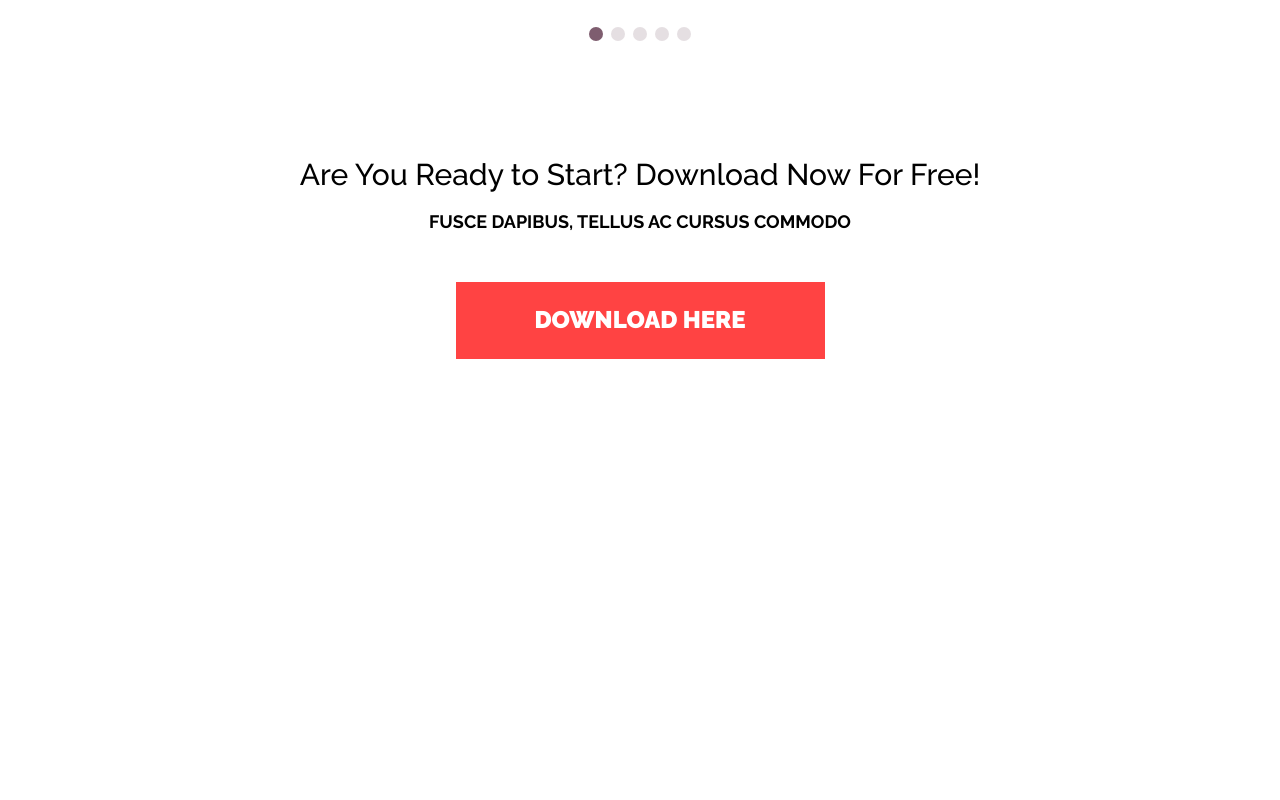
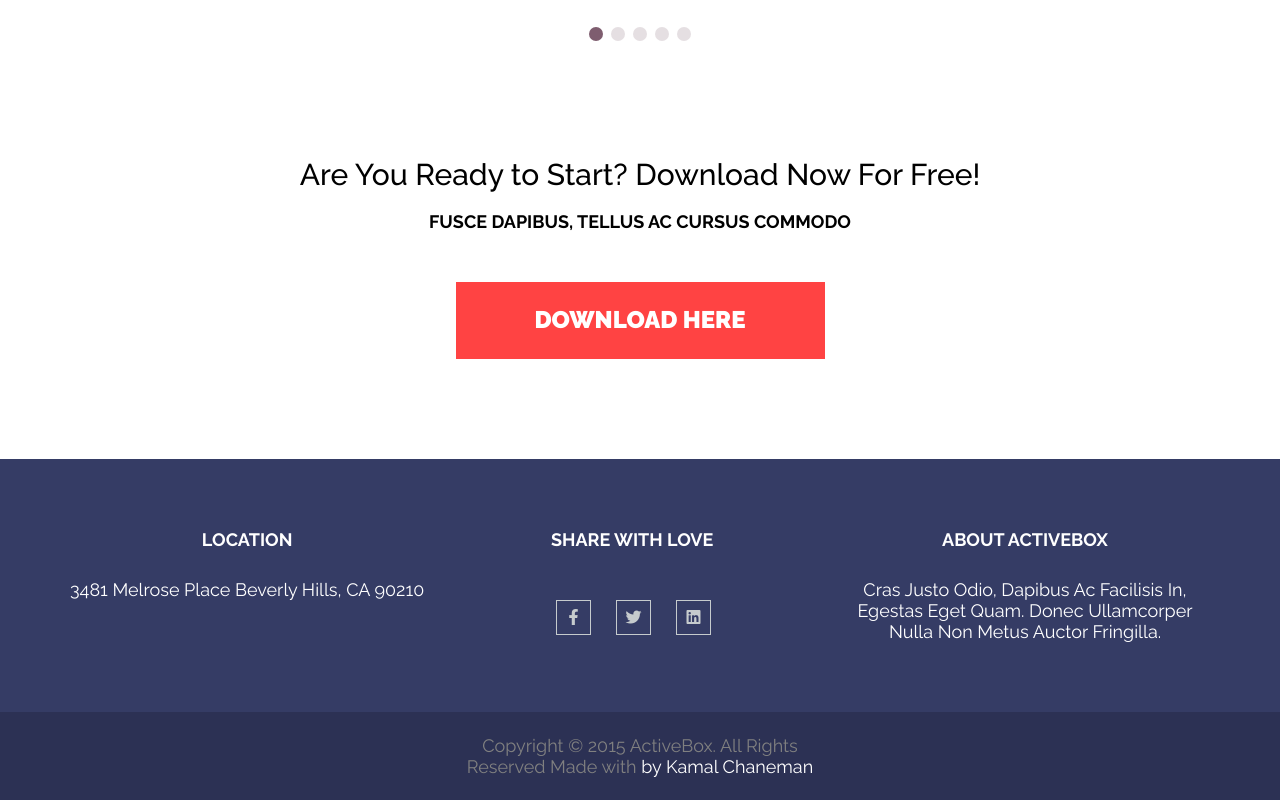
Before and after one commit to Nazareth02/Study-Project__1, a website built with Parcel: page src/index.html in a window 1280 px wide. Shown: the part 4058-4858 px from the top of the page. Before the commit the page ends 4517 px from the top, so only its background shows below. Built offline with nearby package versions, Linux system fonts and the light colour scheme.

Commit message:
section footer with adaptive

```diff
--- a/src/index.html
+++ b/src/index.html
@@ -435,5 +435,54 @@
         </div>
       </div>
     </section>
+    <section class="pre-footer">
+      <div class="container">
+        <div class="pre-footer__wrap">
+          <div class="pre-footer__wrap-location__text">
+            <div class="pre-footer__text-name">
+              <p>Location</p>
+            </div>
+            <div class="pre-footer__text-current">
+              <p>3481 Melrose Place Beverly Hills, CA 90210</p>
+            </div>
+          </div>
+          <div class="pre-footer__wrap-share__text">
+            <div class="pre-footer__text-name">
+              <p>Share with Love</p>
+            </div>
+            <div class="pre-footer__text-icons">
+              <a href="#" target="_blank"
+                ><i class="fa-brands fa-facebook-f"></i
+              ></a>
+              <a href="#"><i class="fa-brands fa-twitter"></i></a>
+              <a href="#"><i class="fa-brands fa-linkedin"></i></a>
+            </div>
+          </div>
+          <div class="pre-footer__wrap-about__text">
+            <div class="pre-footer__text-name">
+              <p>About ActiveBox</p>
+            </div>
+            <div class="pre-footer__text-current">
+              <p>
+                Cras justo odio, dapibus ac facilisis in, egestas eget quam.
+                Donec ullamcorper nulla non metus auctor fringilla.
+              </p>
+            </div>
+          </div>
+        </div>
+      </div>
+    </section>
+    <footer class="footer__section">
+      <div class="container">
+        <div class="footer__text">
+          <p>
+            Copyright © 2015 ActiveBox. All Rights Reserved Made with<span
+              class="footer__text-creator"
+              >by Kamal Chaneman</span
+            >
+          </p>
+        </div>
+      </div>
+    </footer>
   </body>
 </html>
--- /dev/null
+++ b/src/sass/footer.scss
@@ -0,0 +1,30 @@
+.footer {
+  // .footer__section
+
+  &__section {
+    padding: 23px 0;
+    background-color: #2c3154;
+  }
+
+  // .footer__text
+
+  &__text {
+    margin: auto;
+    text-align: center;
+    max-width: 370px;
+    flex-direction: column;
+    @include h5;
+    color: #808080;
+
+    & p {
+      display: inline-block;
+    }
+  }
+
+  // .footer__text-creator
+
+  &__text-creator {
+    margin-left: 0.3rem;
+    color: #fff;
+  }
+}
--- a/src/sass/index.scss
+++ b/src/sass/index.scss
@@ -7,6 +7,8 @@
 @import "team.scss";
 @import "swiper.scss";
 @import "start.scss";
+@import "prefooter.scss";
+@import "footer.scss";
 * {
   margin: 0;
   padding: 0;
--- /dev/null
+++ b/src/sass/prefooter.scss
@@ -0,0 +1,106 @@
+.pre-footer {
+  padding: 70px 0;
+  color: #fff;
+  background: #353c65;
+  @media (max-width: 700px) {
+    padding: 50px 0;
+  }
+  // .pre-footer__wrap
+
+  &__wrap {
+    display: flex;
+    justify-content: space-between;
+    @media (max-width: 700px) {
+      justify-content: space-around;
+    }
+  }
+
+  // .pre-footer__text-name
+
+  &__text-name {
+    @media (max-width: 700px) {
+      font-size: 0.9rem;
+    }
+    text-transform: uppercase;
+    text-align: center;
+    font-family: "Raleway";
+    font-style: normal;
+    font-weight: 700;
+    font-size: $_18px;
+    line-height: 21px;
+  }
+
+  // .pre-footer__text-current
+
+  &__text-current {
+    @media (max-width: 700px) {
+      font-size: 0.8rem;
+    }
+    text-transform: capitalize;
+    text-align: center;
+    margin-top: 29px;
+    @include h5;
+    max-width: 370px;
+    @media (max-width: 1000px) {
+      max-width: 300px;
+    }
+    @media (max-width: 900px) {
+      max-width: 250px;
+    }
+    @media (max-width: 750px) {
+      max-width: 200px;
+    }
+  }
+
+  // .pre-footer__text-icons
+
+  &__text-icons {
+    color: #c6cbcd;
+    display: flex;
+    margin-top: 50px;
+    margin-left: 5px;
+    @media (max-width: 590px) {
+      margin-right: 10px;
+      margin-left: 15px;
+    }
+
+    .fa-facebook-f {
+      &:hover {
+        color: #c6cbcd;
+        border: 1px solid #c6cbcd;
+      }
+    }
+    .fa-twitter {
+      &:hover {
+        color: #c6cbcd;
+        border: 1px solid #c6cbcd;
+      }
+    }
+    .fa-linkedin {
+      margin-right: 0;
+      &:hover {
+        color: #c6cbcd;
+        border: 1px solid #c6cbcd;
+      }
+    }
+
+    & i {
+      display: flex;
+      align-items: center;
+      justify-content: center;
+      width: 35px;
+      height: 35px;
+      border: 1px solid #c6cbcd;
+      color: #c6cbcd;
+      margin-right: 25px;
+
+      transition: 0.4s;
+      @media (max-width: 590px) {
+        width: 39px;
+        height: 39px;
+        font-size: 18px;
+        margin-right: 10px;
+      }
+    }
+  }
+}
```
